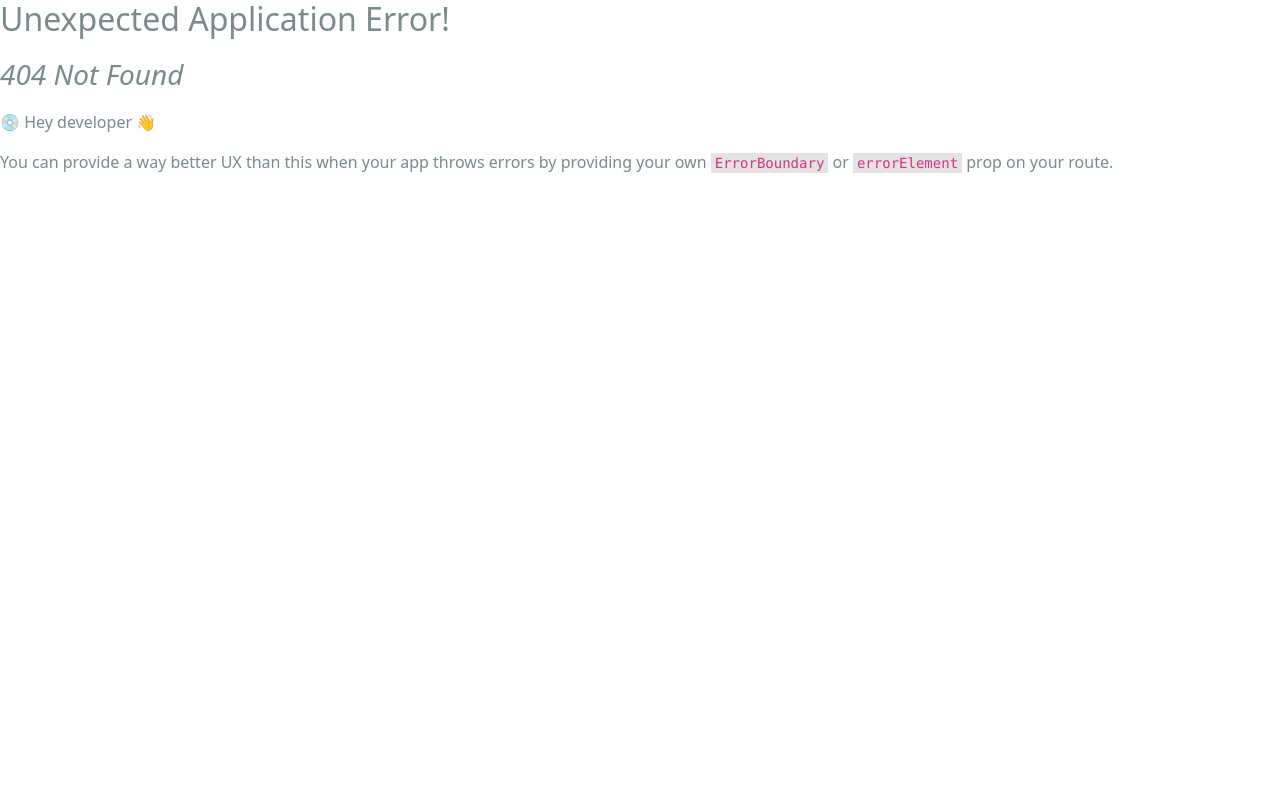
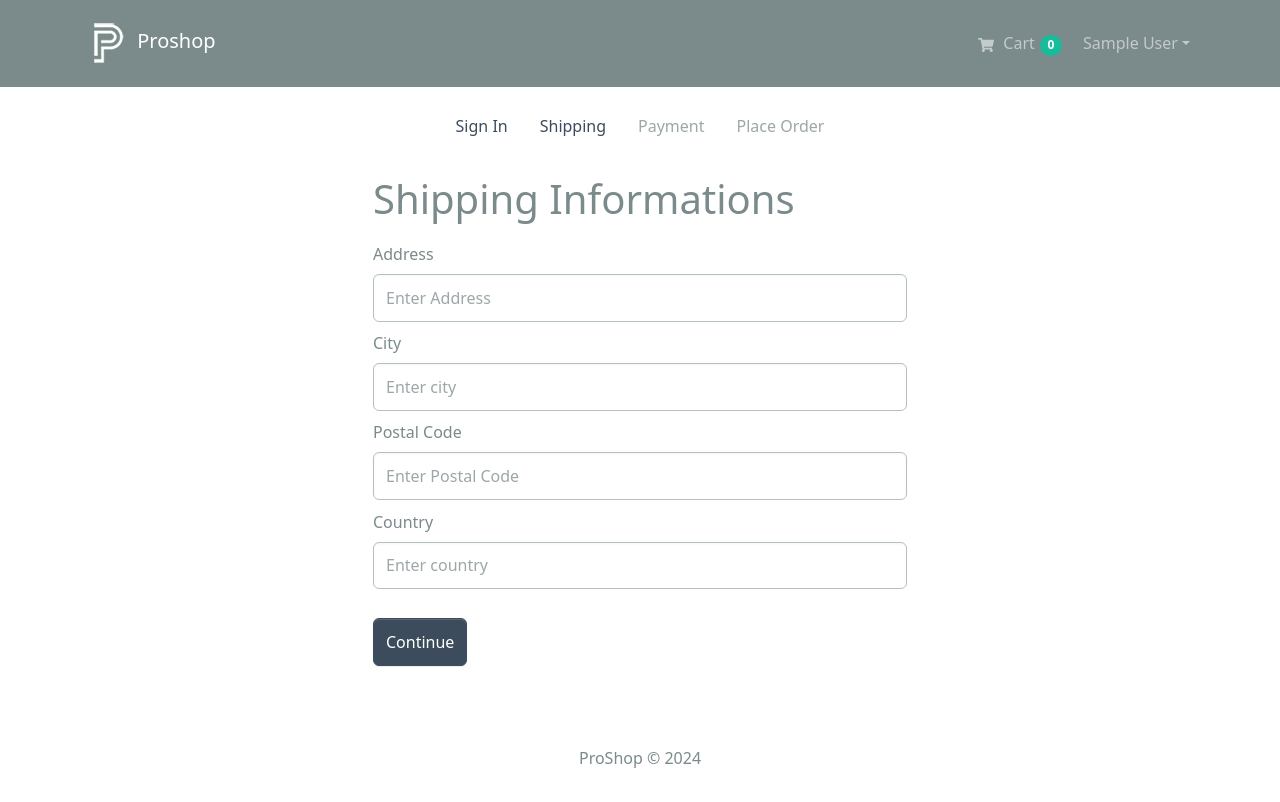
Before and after one commit to cmilliron/proshop, a React (Create React App) app in the folder frontend/: page /shipping in a window 1280 px wide. Before the commit this address had no page. Shown: the top 802 px of the page. Built offline with nearby package versions, Linux system fonts and the light colour scheme; sample sign-in values are in the browser's storage.

Commit message:
Add private routes, and shipping steps components

```diff
--- /dev/null
+++ b/frontend/src/components/CheckoutSteps.jsx
@@ -0,0 +1,51 @@
+import React from "react";
+import { Nav } from "react-bootstrap";
+import { LinkContainer } from "react-router-bootstrap";
+
+function CheckoutSteps({ step1, step2, step3, step4 }) {
+  return (
+    <Nav className="justify-content-center mb-4">
+      <Nav.Item>
+        {step1 ? (
+          <LinkContainer to={"/login"}>
+            <Nav.Link>Sign In</Nav.Link>
+          </LinkContainer>
+        ) : (
+          <Nav.Link disabled>Sign In</Nav.Link>
+        )}
+      </Nav.Item>
+
+      <Nav.Item>
+        {step2 ? (
+          <LinkContainer to={"/shipping"}>
+            <Nav.Link>Shipping</Nav.Link>
+          </LinkContainer>
+        ) : (
+          <Nav.Link disabled>Shipping</Nav.Link>
+        )}
+      </Nav.Item>
+
+      <Nav.Item>
+        {step3 ? (
+          <LinkContainer to={"/payment"}>
+            <Nav.Link>Payment</Nav.Link>
+          </LinkContainer>
+        ) : (
+          <Nav.Link disabled>Payment</Nav.Link>
+        )}
+      </Nav.Item>
+
+      <Nav.Item>
+        {step4 ? (
+          <LinkContainer to={"/placeorder"}>
+            <Nav.Link>Place Order</Nav.Link>
+          </LinkContainer>
+        ) : (
+          <Nav.Link disabled>Place Order</Nav.Link>
+        )}
+      </Nav.Item>
+    </Nav>
+  );
+}
+
+export default CheckoutSteps;
--- /dev/null
+++ b/frontend/src/components/PrivateRoute.jsx
@@ -0,0 +1,10 @@
+import { Navigate, Outlet } from "react-router-dom";
+import { useSelector } from "react-redux";
+
+function PrivateRoute() {
+  const { userInfo } = useSelector((state) => state.auth);
+
+  return userInfo ? <Outlet /> : <Navigate to="/login" replace />;
+}
+
+export default PrivateRoute;
--- a/frontend/src/index.js
+++ b/frontend/src/index.js
@@ -19,10 +19,16 @@
 
 import "./assets/styles/bootstrap.custom.css";
 import "./assets/styles/index.css";
+// Public Screens
 import ProductScreen from "./screens/ProductScreen";
 import CartScreen from "./screens/CartScreen";
 import LoginScreen from "./screens/LoginScreen";
 import RegisterScreen from "./screens/RegisterScreens";
+
+// Private Screens
+import PrivateRoute from "./components/PrivateRoute";
+import ShippingScreen from "./screens/ShippingScreen";
+import PaymentScreen from "./screens/PaymentScreen";
 
 // Intiate the Router
 // Set Home Screen as the default Route.
@@ -34,6 +40,14 @@
       <Route path="/cart" element={<CartScreen />} />
       <Route path="/login" element={<LoginScreen />} />
       <Route path="/register" element={<RegisterScreen />} />
+
+      <Route path="" element={<PrivateRoute />}>
+        <Route path="/shipping" element={<ShippingScreen />} />
+      </Route>
+
+      <Route path="" element={<PrivateRoute />}>
+        <Route path="/payment" element={<PaymentScreen />} />
+      </Route>
     </Route>
   )
 );
--- /dev/null
+++ b/frontend/src/screens/PaymentScreen.jsx
@@ -0,0 +1,7 @@
+import React from "react";
+
+function PaymentScreen() {
+  return <div>PaymentScreen</div>;
+}
+
+export default PaymentScreen;
--- /dev/null
+++ b/frontend/src/screens/ShippingScreen.jsx
@@ -0,0 +1,85 @@
+import { useState } from "react";
+import { Form, Button } from "react-bootstrap";
+import FormContainer from "../components/FormContainer";
+import CheckoutSteps from "../components/CheckoutSteps";
+import { useSelector, useDispatch } from "react-redux";
+import { useNavigate } from "react-router-dom";
+import { saveShippingAddress } from "../slices/cartSlice";
+
+const ShippingScreen = () => {
+  const cart = useSelector((state) => state.cart);
+  const { shippingAddress } = cart;
+  console.log(shippingAddress);
+
+  const [address, setAddress] = useState(shippingAddress?.address || "");
+  const [city, setCity] = useState(shippingAddress?.city || "");
+  const [postalCode, setPostalCode] = useState(
+    shippingAddress?.postalCode || ""
+  );
+  const [country, setCountry] = useState(shippingAddress?.country || "");
+
+  const dispatch = useDispatch();
+  const navigate = useNavigate();
+
+  const submitHandler = (e) => {
+    e.preventDefault();
+    dispatch(saveShippingAddress({ address, city, postalCode, country }));
+    navigate("/payment");
+  };
+
+  return (
+    <>
+      <FormContainer>
+        <CheckoutSteps step1 step2 />
+        <h1>Shipping Informations</h1>
+        <Form onSubmit={submitHandler}>
+          <Form.Group className="my-2" controlId="address">
+            <Form.Label>Address</Form.Label>
+            <Form.Control
+              type="text"
+              placeholder="Enter Address"
+              value={address}
+              onChange={(e) => setAddress(e.target.value)}
+            ></Form.Control>
+          </Form.Group>
+
+          <Form.Group className="my-2" controlId="city">
+            <Form.Label>City</Form.Label>
+            <Form.Control
+              type="text"
+              placeholder="Enter city"
+              value={city}
+              onChange={(e) => setCity(e.target.value)}
+            ></Form.Control>
+          </Form.Group>
+
+          <Form.Group className="my-2" controlId="postalCode">
+            <Form.Label>Postal Code</Form.Label>
+            <Form.Control
+              type="text"
+              placeholder="Enter Postal Code"
+              value={postalCode}
+              onChange={(e) => setPostalCode(e.target.value)}
+            ></Form.Control>
+          </Form.Group>
+
+          <Form.Group className="my-2" controlId="country">
+            <Form.Label>Country</Form.Label>
+            <Form.Control
+              type="text"
+              placeholder="Enter country"
+              value={country}
+              onChange={(e) => setCountry(e.target.value)}
+            ></Form.Control>
+          </Form.Group>
+
+          <Button className="my-3" type="submit" variant="primary">
+            Continue
+          </Button>
+        </Form>
+      </FormContainer>
+    </>
+  );
+};
+
+export default ShippingScreen;
--- a/frontend/src/slices/cartSlice.js
+++ b/frontend/src/slices/cartSlice.js
@@ -3,7 +3,7 @@
 
 const initialState = localStorage.getItem("cart")
   ? JSON.parse(localStorage.getItem("cart"))
-  : { cartItems: [] };
+  : { cartItems: [], shippingAddress: {}, paymentMethod: "PayPal" };
 
 const cartSlice = createSlice({
   name: "cart",
@@ -35,8 +35,13 @@
       // Update the prices and save to storage
       return updateCart(state);
     },
+    saveShippingAddress: (state, action) => {
+      state.shippingAddress = action.payload;
+      localStorage.setItem("cart", JSON.stringify(state));
+    },
   },
 });
 
 export default cartSlice.reducer;
-export const { addToCart, removeFromCart } = cartSlice.actions;
+export const { addToCart, removeFromCart, saveShippingAddress } =
+  cartSlice.actions;
```
